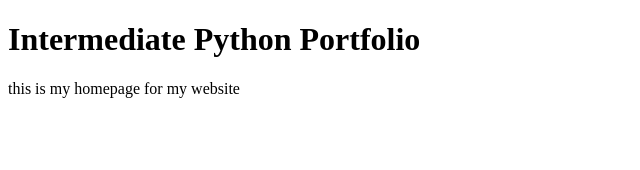
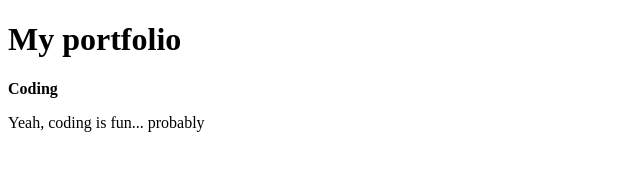
Before and after one commit to RevenantRobbie/MyPortfolio, a plain HTML site: page index.html in a window 1280 px wide. Shown: the whole page, without its empty margins (0-640 px from the left). Drawn offline with Linux system fonts and the light colour scheme.

Commit message:
Update index.html

```diff
--- a/index.html
+++ b/index.html
@@ -1,11 +1,18 @@
 <!doctype html>
 <html>
   <body>
+
     <h1>
-      Intermediate Python Portfolio
+      My portfolio
     </h1>
+
     <p>
-      this is my homepage for my website
+      <b> Coding </b>
     </p>
+
+    <p>
+      Yeah, coding is fun... probably
+    </p>
+
   </body>
 </html>
```
